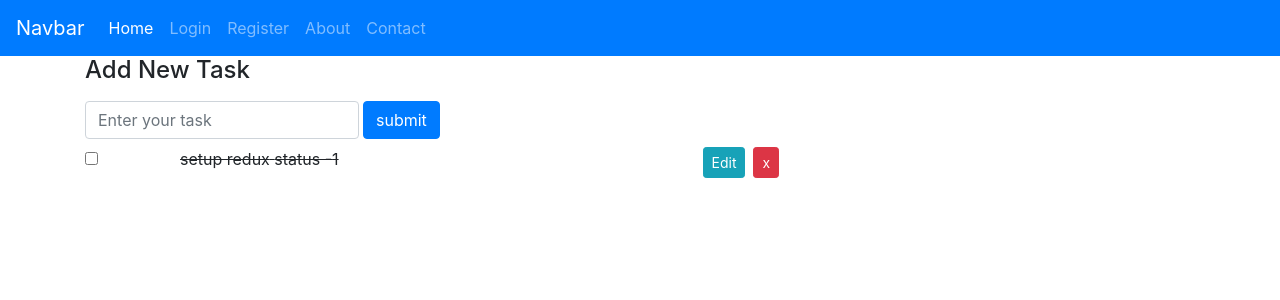
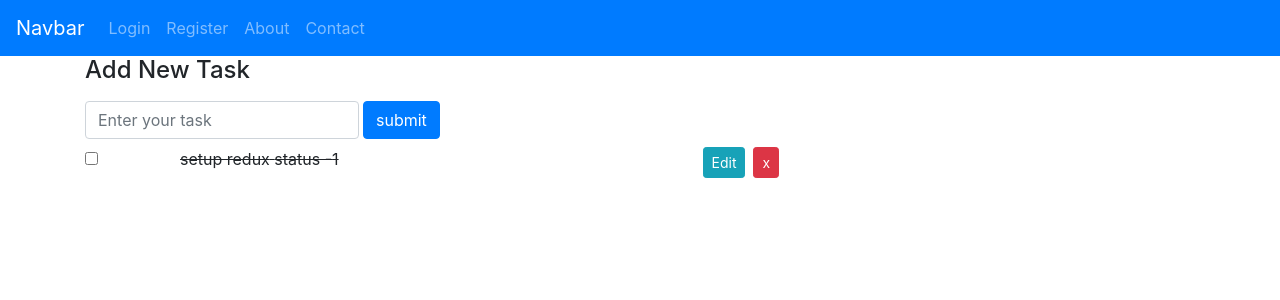
Before and after one commit to rajrs/reactWorkspace, a React (Create React App) app in the folder todo/: page / in a window 1280 px wide. Shown: the top 300 px of the page. Built offline with nearby package versions, Linux system fonts and the light colour scheme.

Commit message:
last changes

```diff
--- a/todo/src/App.js
+++ b/todo/src/App.js
@@ -12,6 +12,7 @@ import {  Switch,  Route} from "react-router-dom";
 import {connect} from'react-redux';
 import {fetchTaskData} from'./store/ActionTypes'
 import { Login } from './components/login';
+
 
 class App extends React.Component {
 
--- a/todo/src/components/Navbar.js
+++ b/todo/src/components/Navbar.js
@@ -15,10 +15,13 @@ return (<>
         </button>
 
         <div className="collapse navbar-collapse" id="navbarSupportedContent">
-            <ul className="navbar-nav mr-auto">
+            <ul className="navbar-nav mr-auto">{this.props.isAuth &&(<>
                 <li className="nav-item active">
-                    <Link className="nav-link" to="/">Home</Link>
-                </li>{
+                    <Link className="nav-link" to="/">My Task</Link>
+                </li>
+            </>)}
+
+                {
                      !this.props.isAuth   &&  (<>
                      <li className="nav-item"><Link className="nav-link" to="/login">Login</Link></li>
                      <li className="nav-item"><Link className="nav-link" to="/register">Register</Link></li>
@@ -31,8 +34,8 @@ return (<>
                      <Link className="nav-link" to="/about">Contact</Link>
                 </li>
             </ul>{ this.props.isAuth && (<>  <ul className="navbar-nav  navbar-nav align-items-center ml-auto">
-               <li> <a  href="#" className="nav-link">userName</a></li>
-               <li> <a  href="#" className="nav-link">Logout</a></li>
+               <li>   <Link className="nav-link" to="#">userName</Link>  </li>
+               <li>  <Link className="nav-link" to="#">Logout</Link> </li>
            </ul></>)}
 
         </div>
--- a/todo/src/components/PostDetails.js
+++ b/todo/src/components/PostDetails.js
@@ -7,14 +7,12 @@ class PostDetails extends Component {
         axios.get(`https://jsonplaceholder.typicode.com/posts/${params.postID}`)
           .then(({ data: postDetail }) => {
             console.log('postDetail', postDetail);
-
             this.setState({ postDetail });
           });
       }
     render(){
         console.log(this.props);
         const {id:dataId ,title,body} = this.state.postDetail;
-
         console.log(dataId,title,body)
     return <>
 
--- a/todo/src/index.js
+++ b/todo/src/index.js
@@ -6,6 +6,7 @@ import { Provider } from 'react-redux'
 import App from './App';
 import {BrowserRouter} from "react-router-dom";
 import store from './store/store'
+import {history} from './_helpers/history'
 //store.dispatch({type:GET_TASKS })
 //ReactDOM.render(<BrowserRouter><App /></BrowserRouter>, document.getElementById('root'));
- ReactDOM.render(<BrowserRouter><Provider store={store}><App /></Provider></BrowserRouter>, document.getElementById('root'));
+ ReactDOM.render(<BrowserRouter  history={history} ><Provider store={store}><App /></Provider></BrowserRouter>, document.getElementById('root'));
```
Also changed, not shown: todo/src/_helpers/authHeader.js (added, +10 -0 lines), 1 other file (tests, documents, lock files or other folders).
